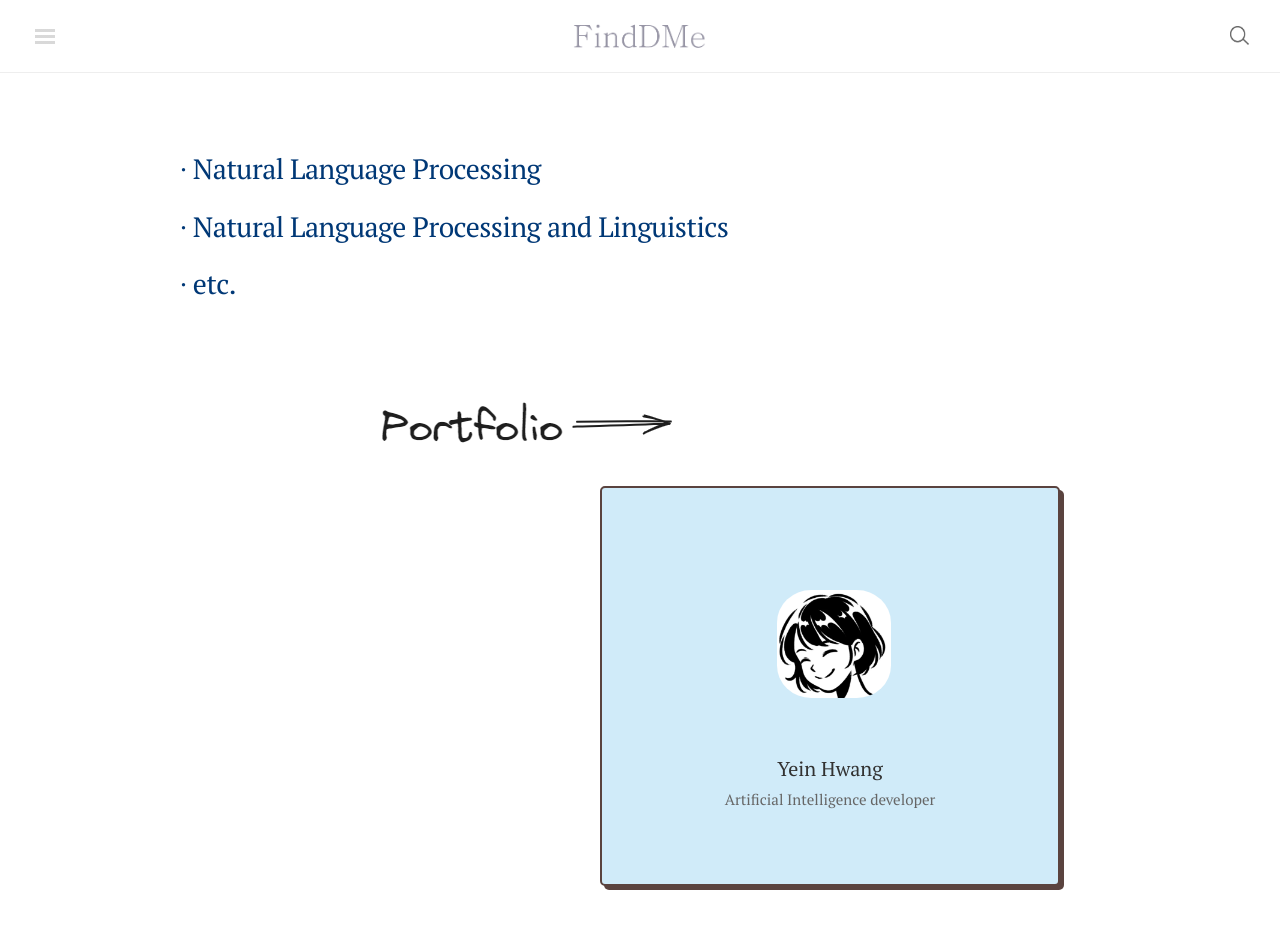
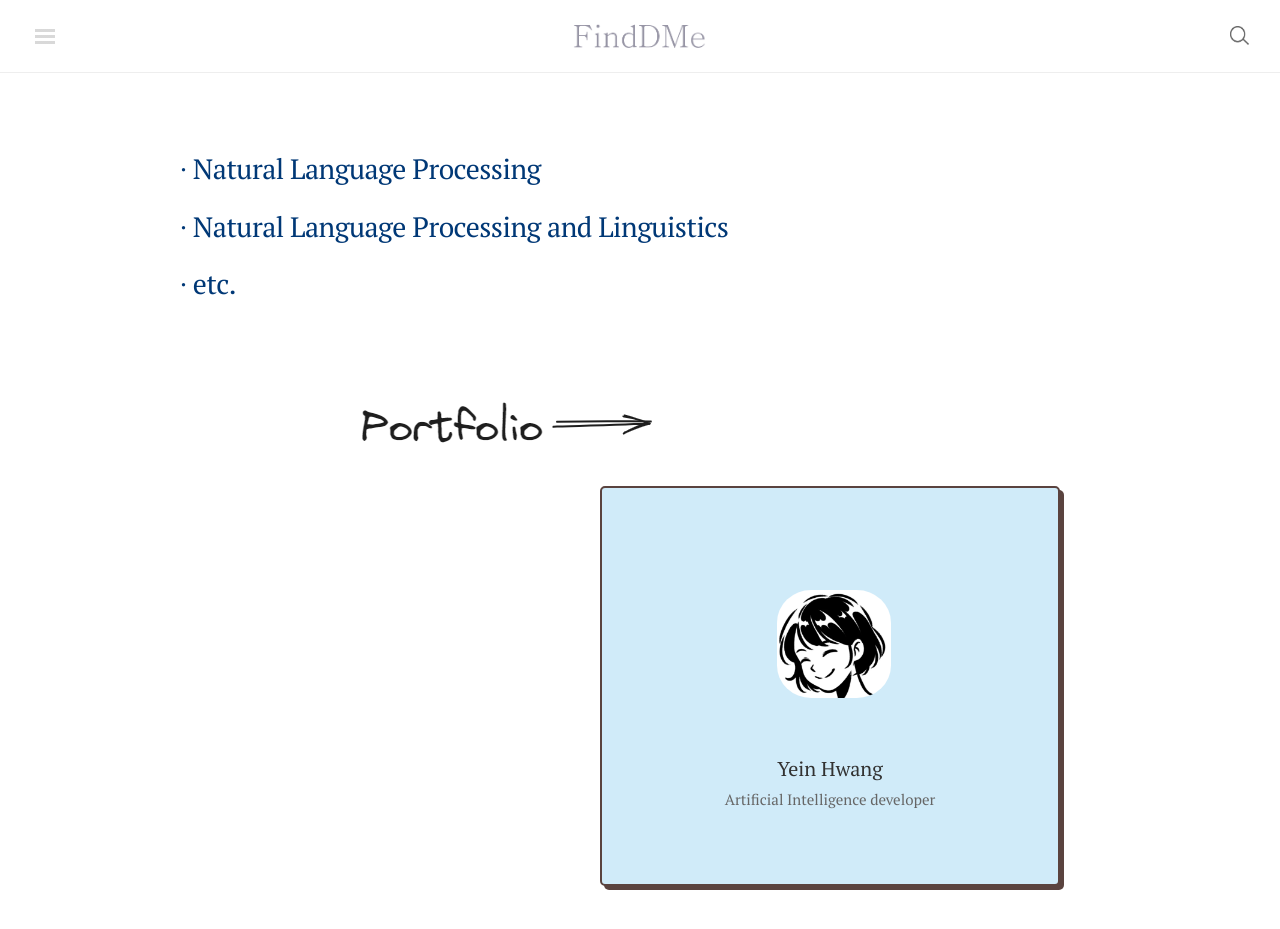
Before and after one commit to finddme/finddme.github.io, a Jekyll site: the page built from index.html, in a window 1280 px wide and 1022 px high. Shown: the top 929 px of the window. Built offline with Jekyll 4.4.1, drawn with Linux system fonts in a browser that asks for light colours; nearby versions of some CDN libraries; comment, search, counter and statistics services are not loaded.

Commit message:
Update index.html

```diff
--- a/index.html
+++ b/index.html
@@ -76,7 +76,7 @@ title:   #Categories Home
 <br>
 <br>
 
-<div class="hero-portfolio"  style="float: left; width: 50%; overflow-y:hidden; margin-left: 40px;">
+<div class="hero-portfolio"  style="float: left; width: 50%; overflow-y:hidden; margin-left: 20px;">
   <img src="https://finddme.github.io/public/portfolio.png" />
 </div>
 
```
